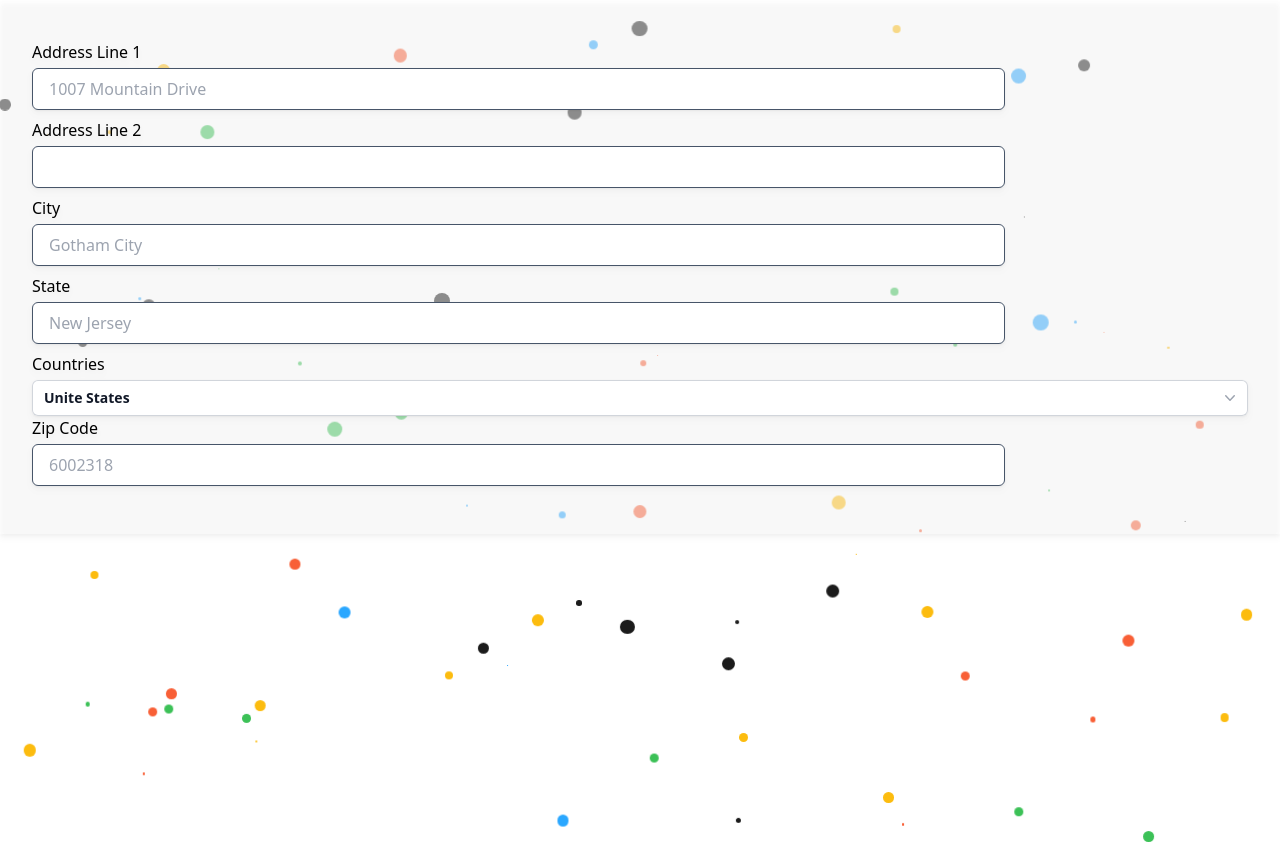
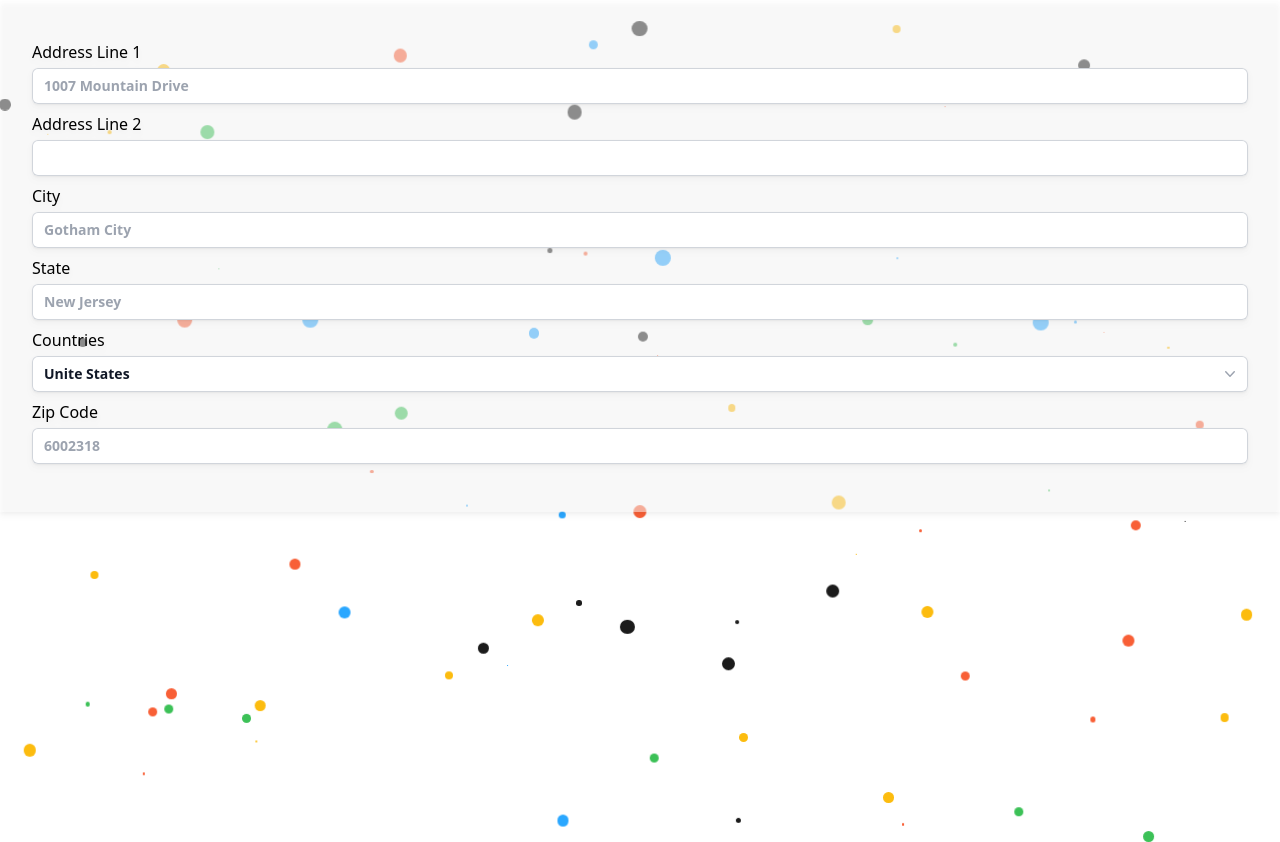
Before and after one commit to HackItHub/jawbs, a React app in the folder flash-resume-client/: page /resume-fields in a window 1280 px wide. Shown: the top 842 px of the page. Built offline with nearby package versions, Linux system fonts and the light colour scheme.

Commit message:
Added smoother styles for layout

```diff
--- a/flash-resume-client/src/client/assets/styles/styles.css
+++ b/flash-resume-client/src/client/assets/styles/styles.css
@@ -6,8 +6,9 @@
   position: relative;
 }
 
-.text-input {
-  @apply w-[80%] py-2 px-4 rounded-md border-solid border border-slate-600 shadow-sm;
+.text-input:focus {
+  border-color: #719ECE;
+  box-shadow: 0 0 10px #719ECE;
 }
 
 .form-input-container {
--- a/flash-resume-client/src/client/components/layout/DropDownMenu.tsx
+++ b/flash-resume-client/src/client/components/layout/DropDownMenu.tsx
@@ -32,7 +32,7 @@ const DropDownMenu: React.FC<ChildProps> = ({
 
   return (
     <div
-      className='relative inline-block text-left'
+      className='relative inline-block text-left mb-2'
       id={listName.toLowerCase()}
     >
       <div>
@@ -76,7 +76,7 @@ const DropDownMenu: React.FC<ChildProps> = ({
                 }}
                 role='menuitem'
                 key={`${listName}-${item}`}
-                className='text-gray-700 block px-4 py-2 text-sm'
+                className='text-gray-700 block px-4 py-2 text-sm form-text'
                 tabIndex={index}
                 onClick={() => handleOptions(item)}
                 data-value={item}
--- a/flash-resume-client/src/client/components/layout/FormFieldText.tsx
+++ b/flash-resume-client/src/client/components/layout/FormFieldText.tsx
@@ -28,7 +28,7 @@ const FormFieldText: React.FC<Props> = ({
         <input
           id={id}
           onChange={handleInput}
-          className='text-input'
+          className='rounded-md bg-white px-3 py-2 text-sm font-semibold text-gray-900 shadow-sm ring-1 ring-inset ring-gray-300 hover:bg-gray-50 text-input'
           type='text'
           placeholder={placeholder}
           aria-required={required}
```
